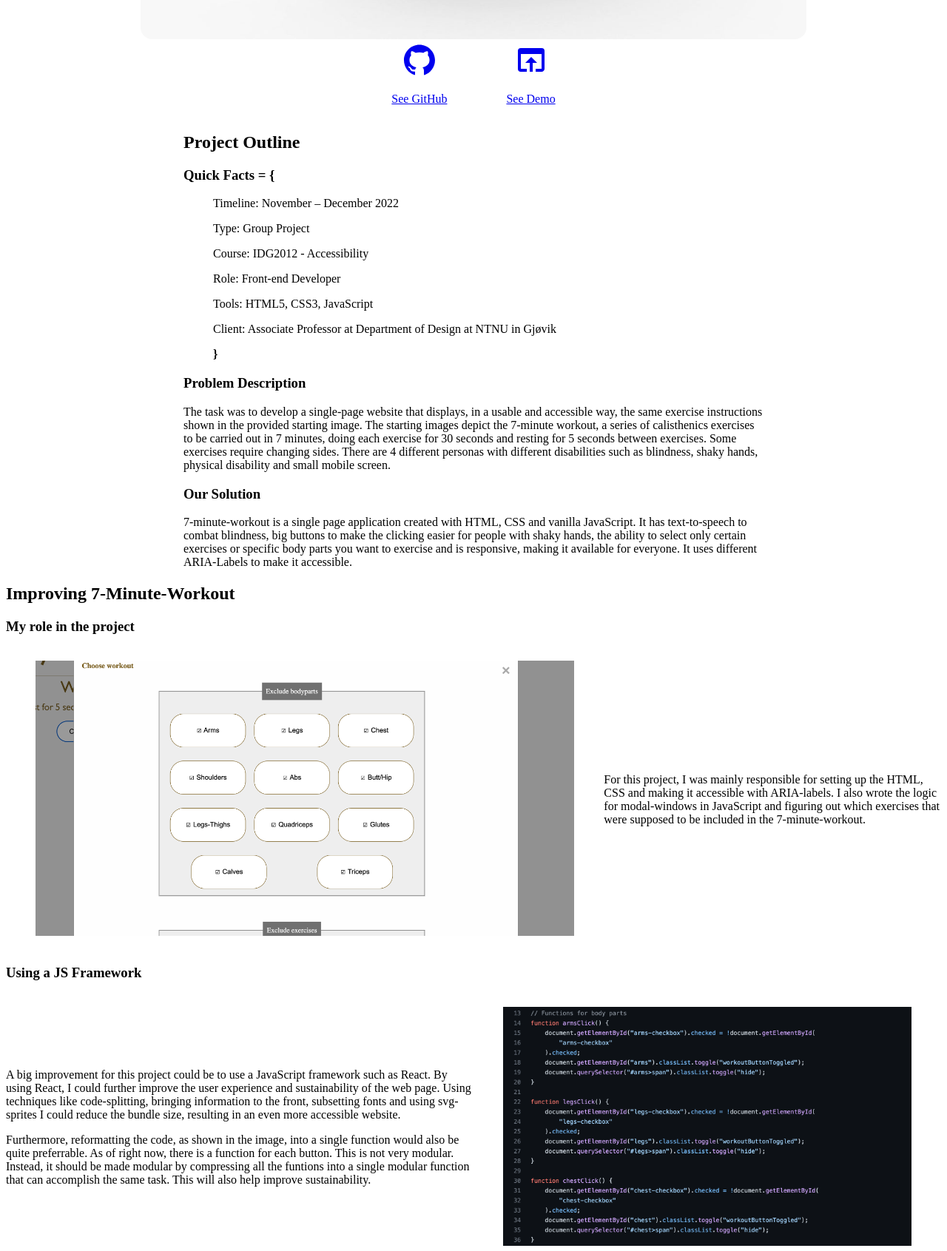
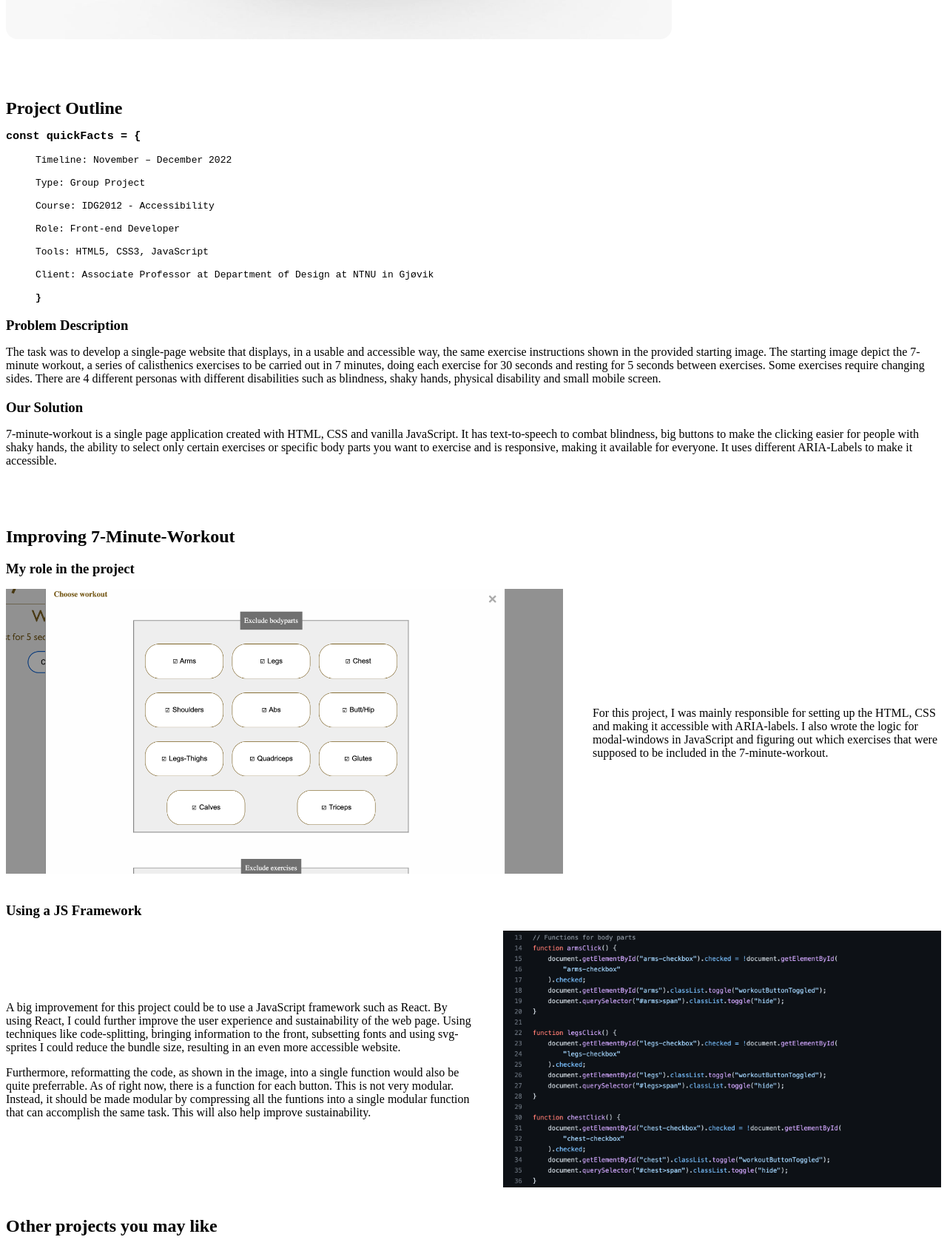
Before and after one commit to glennispotatis/portfolio, a Gatsby site: page /workout in a window 1280 px wide. Shown: the part 780-2471 px from the top of the page at 74% size. Built offline with nearby package versions, Linux system fonts and the light colour scheme; Gatsby itself is replaced by a stand-in of ours.

Commit message:
Fix wuick facts element

```diff
--- a/src/css/project.css
+++ b/src/css/project.css
@@ -1,29 +1,43 @@
 .project-description {
     max-width: 900px;
-    margin: 0 auto;
-    filter: drop-shadow(0 0 0.75rem var(--color-7));
+    display: flex;
 }
 
 .project-description img {
     max-width: 100%;
     border-radius: 1em;
+    filter: drop-shadow(0 0 0.75rem var(--color-7));
 }
 
 .project-description article {
     display: flex;
-    justify-content: center;
-    gap: 1em;
+    flex-wrap: wrap;
+    justify-content: flex-start;
+    flex-direction: column;
+    gap: 1rem;
 }
 
 .project-description article a {
     text-align: center;
-    background-color: var(--color-1);
     border-radius: 1em;
     padding: 0 2em;
 }
 
+.project-description article a p {
+    margin: 0;
+}
+
 .problem-description {
-    margin: 0 15rem;
+    margin: 5rem 0;
+}
+
+.problem-description h2 {
+    margin: 0;
+    text-align: left;
+}
+
+.problem-description h3 {
+    margin-bottom: 0;
 }
 
 .problem-description ul::after {
@@ -36,13 +50,30 @@
     margin: 1rem 0;
 }
 
+.my-work h2 {
+    text-align: left;
+}
+
+.my-work h3 {
+    margin-bottom: 0;
+}
+
 .my-work article {
     display: flex;
     align-items: center;
+    justify-content: space-between;
 }
 
 .my-work article div {
     max-width: 50%;
+}
+
+.my-work article:nth-of-type(1) figure {
+    margin-left: 0;
+}
+
+.my-work article:nth-of-type(2) figure {
+    margin-right: 0;
 }
 
 .my-work article figure img {
@@ -50,9 +81,23 @@
     filter: drop-shadow(0 0 0.75rem var(--color-7));
 }
 
+.code,
+.code li {
+    font-family: monospace;
+}
+
 @media only screen and (max-width: 990px) {
+    .project-description {
+        flex-wrap: wrap;
+        justify-content: center;
+    }
+
+    .project-description article {
+        flex-direction: row;
+    }
+
     .problem-description {
-        margin: 0;
+        margin: 5rem 1rem;
     }
 
     .my-work article {
@@ -67,4 +112,9 @@
     .my-work article div {
         max-width: 100%;
     }
+
+    .my-work article:nth-of-type(1) figure,
+    .my-work article:nth-of-type(2) figure {
+        margin: 0;
+    }
 }
--- a/src/pages/workout.js
+++ b/src/pages/workout.js
@@ -17,19 +17,19 @@ function Workout(){
             <ProjectDescription image={Accessibility} title='7-Minute-Workout – Accessibility Exam' github='https://github.com/glennispotatis/eksamen-tilgjengelighet-2020' demo='https://folk.ntnu.no/glenneha/idg2012/' />
             <section className='problem-description'>
                 <h2>Project Outline</h2>
-                <h3>Quick Facts = &#123;</h3>
-                <ul>
-                    <li><span className='strong'>Timeline:</span> November – December 2022</li>
-                    <li><span className='strong'>Type:</span> Group Project</li>
-                    <li><span className='strong'>Course:</span> IDG2012 - Accessibility</li>
-                    <li><span className='strong'>Role:</span> Front-end Developer</li>
-                    <li><span className='strong'>Tools:</span> HTML5, CSS3, JavaScript</li>
-                    <li><span className='strong'>Client:</span> Associate Professor at Department of Design at NTNU in Gjøvik</li>
+                <h3 className='code'>const quickFacts = &#123;</h3>
+                <ul className='code'>
+                    <li>Timeline: November – December 2022</li>
+                    <li>Type: Group Project</li>
+                    <li>Course: IDG2012 - Accessibility</li>
+                    <li>Role: Front-end Developer</li>
+                    <li>Tools: HTML5, CSS3, JavaScript</li>
+                    <li>Client: Associate Professor at Department of Design at NTNU in Gjøvik</li>
                 </ul>
                 <h3>Problem Description</h3>
                 <p>
                     The task was to develop a single-page website that displays, in a usable and accessible way, the same exercise instructions shown in the provided starting image.
-                    The starting images depict the 7-minute workout, a series of calisthenics exercises to be carried out in 7 minutes, doing each exercise for 30 seconds and resting for 5 seconds between exercises.
+                    The starting image depict the 7-minute workout, a series of calisthenics exercises to be carried out in 7 minutes, doing each exercise for 30 seconds and resting for 5 seconds between exercises.
                     Some exercises require changing sides. There are 4 different personas with different disabilities such as blindness, shaky hands, physical disability and small mobile screen.
                 </p>
 
```
Also changed, not shown: src/pages/plantrol.js (+8 -8 lines).
